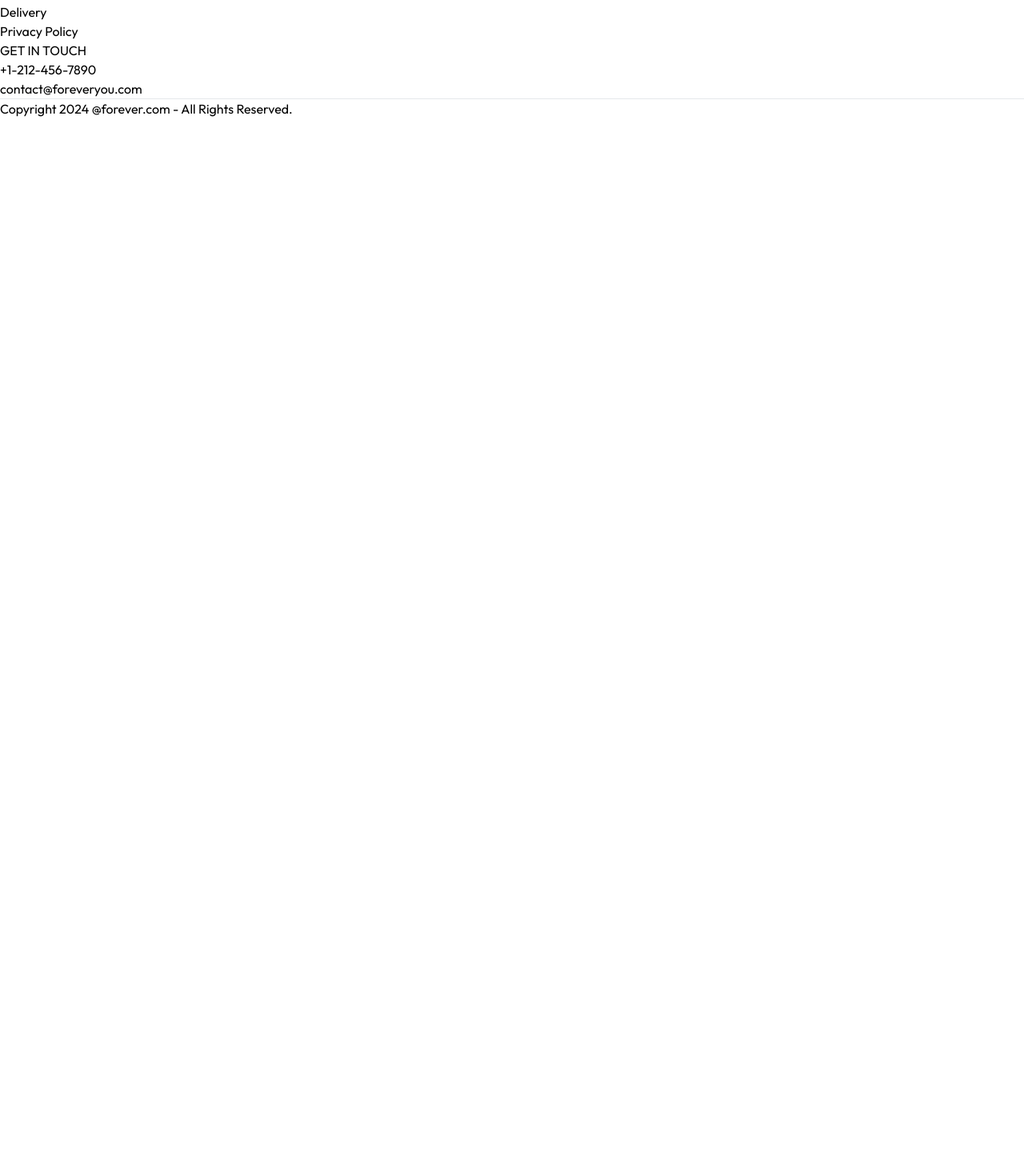
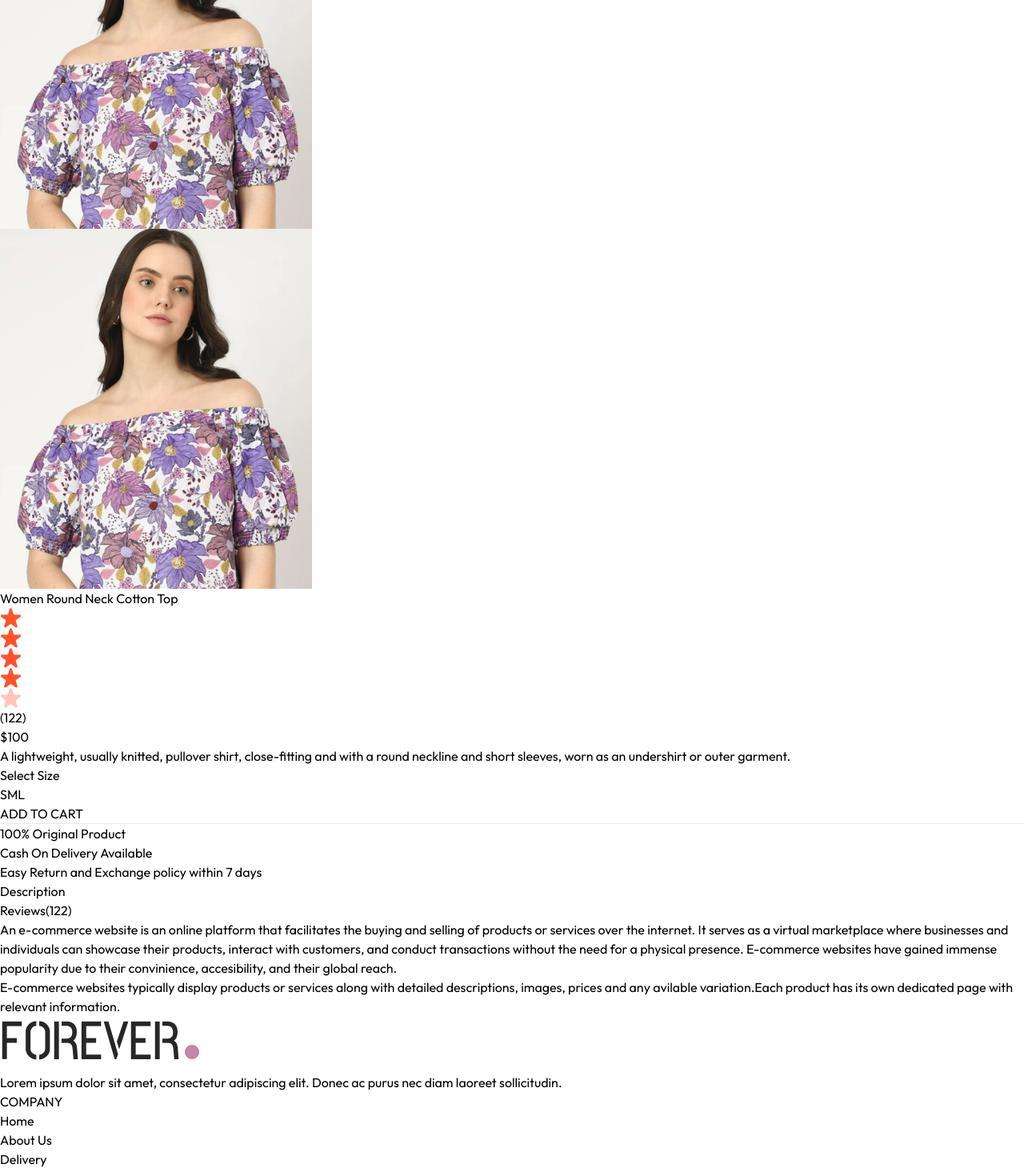
Before and after one commit to SaumyaSharma21/e-commerce-website, a React (Vite) app in the folder frontend/: page /product/aaaaa in a window 1280 px wide. Shown: the part 686-2151 px from the top of the page at 80% size. Before the commit the page ends 834 px from the top, so only its background shows below. Built offline with nearby package versions, Linux system fonts and the light colour scheme.

Commit message:
chore: Improve Product page layout and functionality

```diff
--- a/frontend/src/index.css
+++ b/frontend/src/index.css
@@ -17,6 +17,10 @@
     font-weight: 400;
     font-style: normal;
   }
+
+  ::-webkit-scrollbar{
+    display: none;
+  }
   @media (max-width:640px){
     a.active{
         background-color: black;
--- a/frontend/src/pages/Product.jsx
+++ b/frontend/src/pages/Product.jsx
@@ -1,11 +1,93 @@
-import React from 'react'
+import React, { useEffect, useState, useContext } from 'react'
+import { useParams } from 'react-router-dom'
+import { ShopContext } from '../context/ShopContext';
+import { assets } from '../assets/assets';
 
-const product = () => {
-  return (
-    <div>
+const Product = () => {
 
+  const{productId} =useParams();
+  const {products, currency} = useContext(ShopContext);
+  const [productData, setProductData] = useState(false);
+  const [image,setImage] = useState('')
+  const[size, setSize] = useState('')
+
+  const fetchProductData = async () => {
+
+    products.map((item) => {
+      if(item._id === productId) {
+        setProductData(item)
+        setImage(item.image[0])
+        return null;
+      }
+    })
+  }
+
+  useEffect(()=> {
+    fetchProductData();
+  },[productId])
+
+  return productData ? (
+    <div className='border-t-2 pt-10 transition-opacity ease-in duration-500 opacity-100'>
+      {/*-------------------Product Data----------------------*/}
+      <div className='flex gap-12 sm:hap-12 flex-col sm:flex-row'>
+
+        {/* ----------------Product Images -------------------*/}
+        <div className='flex-1 flex flex-col-reverse gap-3 sm:flex-row'>
+          <div className='flex sm:flex-col overflow-x-auto sm:overflow-y-scroll justify-between sm:justify-normal sm:w-[18.7%] w-full'>
+            {
+              productData.image.map((item,index)=>(
+                <img onClick={()=>setImage(item)} src={item} key={index} className='w-[24%] sm:w-full sm:mb-3 flex-shrink-0 cursor-pointer' alt="" />
+              ))
+            }
+          </div>
+          <div className='w-full sm:w-[80%]'>
+            <img className='w-full h-auto' src={image} alt="" />
+          </div>
+        </div>
+        {/* -----------------Product Info -------------------*/}
+        <div className='flex-1'>
+          <h1 className='font-medium text-2xl mt-2'>{productData.name}</h1>
+          <div className='flex items-center gap-1 mt-2'>
+            <img src={assets.star_icon} alt="" className="w-3 5" />
+            <img src={assets.star_icon} alt="" className="w-3 5" />
+            <img src={assets.star_icon} alt="" className="w-3 5" />
+            <img src={assets.star_icon} alt="" className="w-3 5" />
+            <img src={assets.star_dull_icon} alt="" className="w-3 5" />
+            <p className='pl-2'>(122)</p>
+          </div>
+          <p className='mt-5 text-3xl fonr-medium'>{currency}{productData.price}</p>
+          <p className='mt-5 text-gray-500 md:w-4/5'>{productData.description}</p>
+          <div className='flex flex-col gap-4 my-8'>
+            <p>Select Size</p>
+            <div className='flex gap-2'>
+              {productData.sizes.map((item, index)=>(
+                <button onClick={()=>setSize(item)} className={`border py-2 px-4 bg-gray-100 ${item === size ? 'border-orange-500' : ''}`} key = {index}>{item}</button>
+              ))}
+            </div>
+          </div>
+          <button className='bg-black text-white px-8 py-3 text-sm active:bg-gray-700'>ADD TO CART</button>
+          <hr className='mt-8 sm:w-4/5' />
+          <div className='text-sm text-gray-500 mt-5 flex flex-col gap-1'>
+            <p>100% Original Product</p>
+            <p>Cash On Delivery Available</p>
+            <p>Easy Return and Exchange policy within 7 days </p>
+          </div>
+        </div>
+      </div>
+      {/*-------------------Description & Review------------------*/}
+      <div className='mt-20'>
+        <div className='flex'>
+          <p className='border px-5 py-3 text-sm'>Description</p>
+          <p className='border px-5 py-3 text-sm'>Reviews(122)</p>
+        </div>
+        <div className='flex flex-col gap-4 border px-6 py-6 text-sm text-gray-500'>
+          <p> An e-commerce website is an online platform that facilitates the buying and selling of products or services over the internet. It serves as a virtual marketplace where businesses and individuals can showcase their products, interact with customers, and conduct transactions without the need for a physical presence. E-commerce websites have gained immense popularity due to their convinience, accesibility, and their global reach.</p>
+          <p>E-commerce websites typically display products or services along with detailed descriptions, images, prices and any avilable variation.Each product has its own dedicated page with relevant information.</p>
+
+        </div>
+      </div>
     </div>
-  )
+  ) : <div className='opacity-0'></div>
 }
 
-export default product
+export default Product
```
